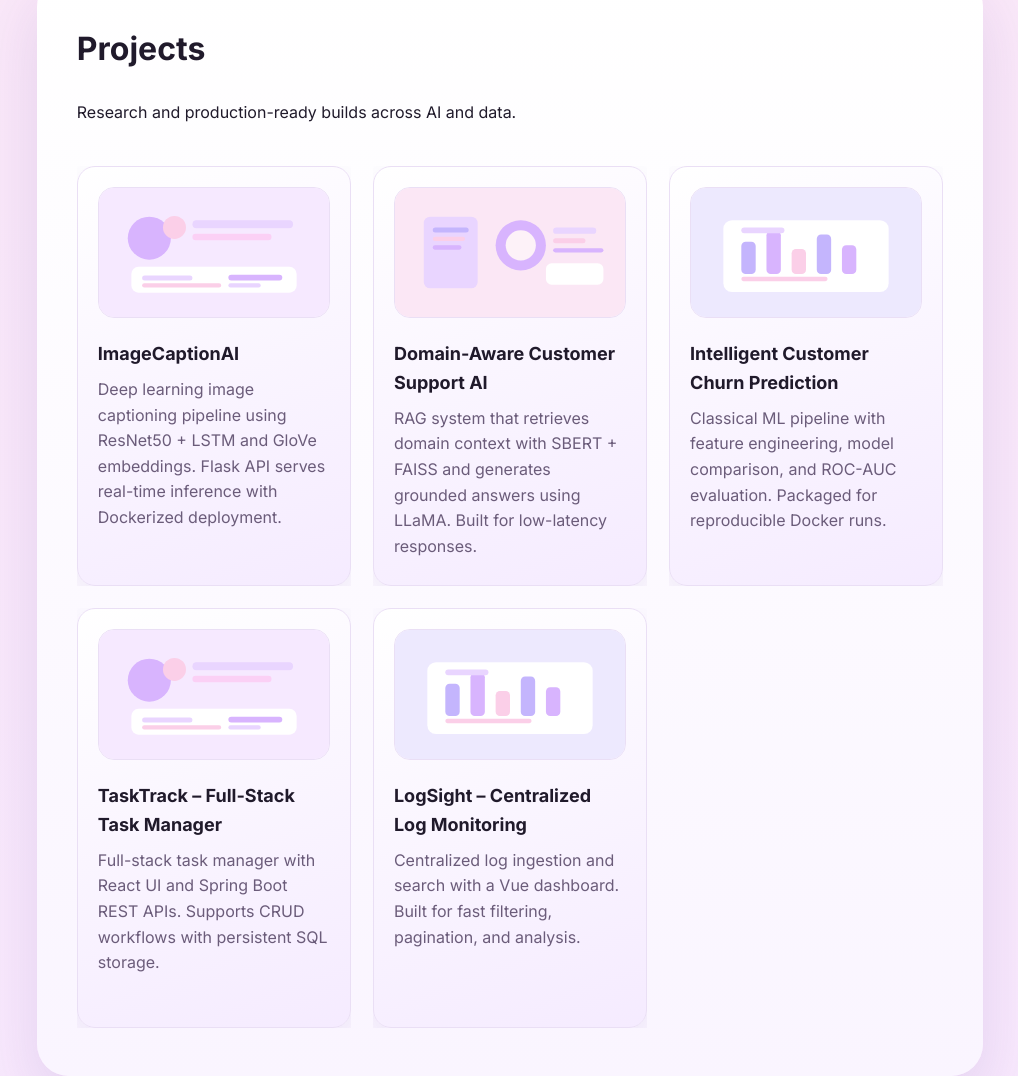
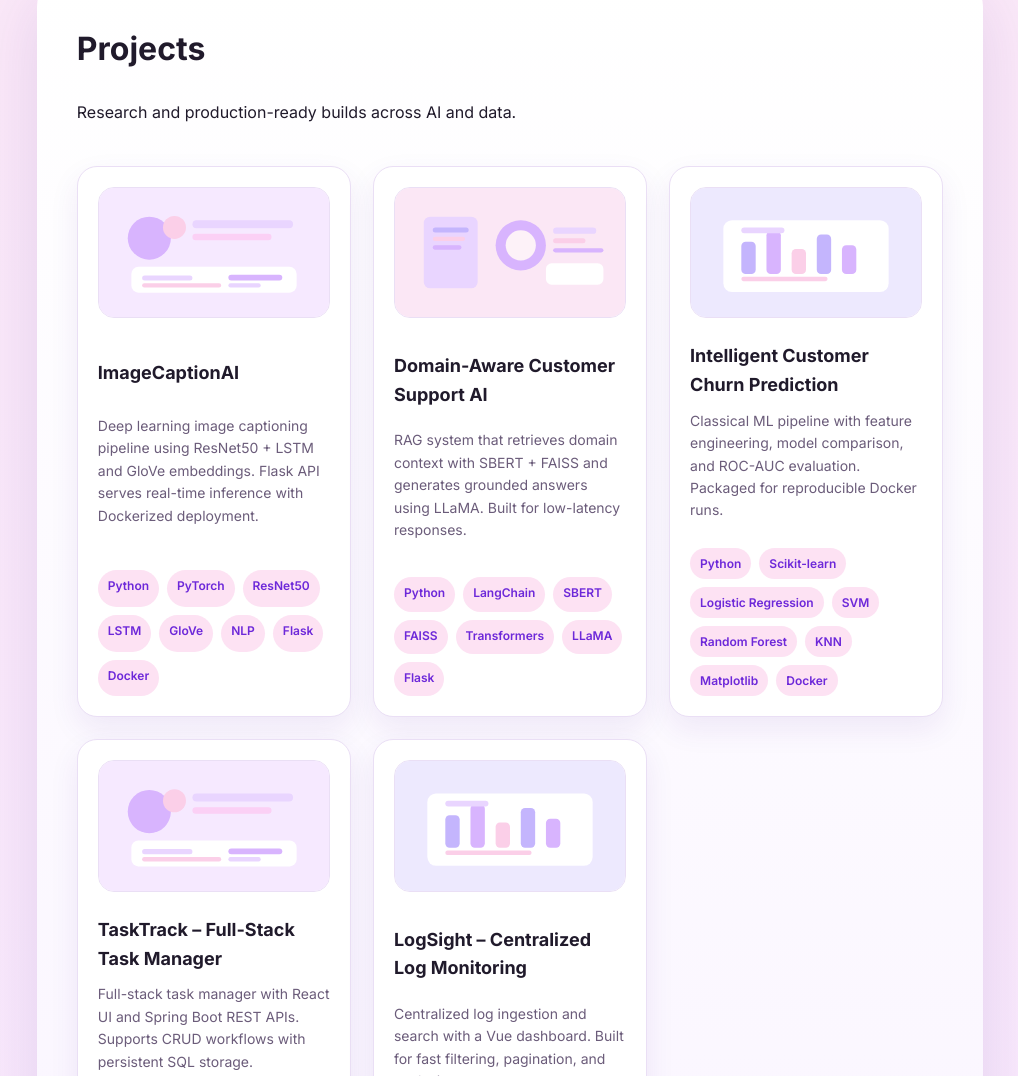
Before and after one commit to SwethaReddy25/SwethaReddy25.github.io, a plain HTML site: page index.html in a window 1280 px wide. Shown: the part 4257-5333 px from the top of the page, without its empty margins (130-1148 px from the left). Drawn offline with Linux system fonts and the light colour scheme.

Commit message:
Switch projects to static cards

```diff
--- a/index.html
+++ b/index.html
@@ -677,9 +677,7 @@
           <p>Research and production-ready builds across AI and data.</p>
         </div>
         <div class="project-grid">
-          <article class="flip-card project-flip">
-            <div class="flip-inner">
-              <div class="flip-front">
+          <article class="project-card">
             <img class="card-media" src="assets/project-vision.svg" alt="ImageCaptionAI visual" />
             <h3>ImageCaptionAI</h3>
             <p>
@@ -687,14 +685,6 @@
               GloVe embeddings. Flask API serves real-time inference with
               Dockerized deployment.
             </p>
-              </div>
-              <div class="flip-back">
-                <h4>Project Details</h4>
-                <p>
-                  Built a deep learning captioning system with ResNet50, LSTM, and GloVe,
-                  exposing inference via Flask + Docker.
-                </p>
-                <h4>Tech Stack</h4>
             <div class="tag-row">
               <span>Python</span>
               <span>PyTorch</span>
@@ -705,13 +695,9 @@
               <span>Flask</span>
               <span>Docker</span>
             </div>
-              </div>
-            </div>
           </article>
 
-          <article class="flip-card project-flip">
-            <div class="flip-inner">
-              <div class="flip-front">
+          <article class="project-card">
             <img class="card-media" src="assets/project-rag.svg" alt="LLM + RAG system visual" />
             <h3>Domain-Aware Customer Support AI</h3>
             <p>
@@ -719,14 +705,6 @@
               generates grounded answers using LLaMA. Built for low-latency
               responses.
             </p>
-              </div>
-              <div class="flip-back">
-                <h4>Project Details</h4>
-                <p>
-                  LangChain-based RAG pipeline with SBERT embeddings, FAISS retrieval,
-                  and LLaMA inference for grounded answers.
-                </p>
-                <h4>Tech Stack</h4>
             <div class="tag-row">
               <span>Python</span>
               <span>LangChain</span>
@@ -736,26 +714,15 @@
               <span>LLaMA</span>
               <span>Flask</span>
             </div>
-              </div>
-            </div>
           </article>
 
-          <article class="flip-card project-flip">
-            <div class="flip-inner">
-              <div class="flip-front">
+          <article class="project-card">
             <img class="card-media" src="assets/project-analytics.svg" alt="Churn prediction visual" />
             <h3>Intelligent Customer Churn Prediction</h3>
             <p>
               Classical ML pipeline with feature engineering, model comparison,
               and ROC-AUC evaluation. Packaged for reproducible Docker runs.
             </p>
-              </div>
-              <div class="flip-back">
-                <h4>Project Details</h4>
-                <p>
-                  Feature engineering, model comparison, and ROC-AUC evaluation packaged with Docker.
-                </p>
-                <h4>Tech Stack</h4>
             <div class="tag-row">
               <span>Python</span>
               <span>Scikit-learn</span>
@@ -766,27 +733,15 @@
               <span>Matplotlib</span>
               <span>Docker</span>
             </div>
-              </div>
-            </div>
           </article>
 
-          <article class="flip-card project-flip">
-            <div class="flip-inner">
-              <div class="flip-front">
+          <article class="project-card">
             <img class="card-media" src="assets/project-vision.svg" alt="TaskTrack app visual" />
             <h3>TaskTrack – Full-Stack Task Manager</h3>
             <p>
               Full-stack task manager with React UI and Spring Boot REST APIs.
               Supports CRUD workflows with persistent SQL storage.
             </p>
-              </div>
-              <div class="flip-back">
-                <h4>Project Details</h4>
-                <p>
-                  Built CRUD workflows with a layered Spring Boot backend, React
-                  hooks-based UI, and PostgreSQL/MySQL persistence.
-                </p>
-                <h4>Tech Stack</h4>
             <div class="tag-row">
               <span>Java</span>
               <span>Spring Boot</span>
@@ -799,27 +754,15 @@
               <span>CSS</span>
               <span>Git</span>
             </div>
-              </div>
-            </div>
           </article>
 
-          <article class="flip-card project-flip">
-            <div class="flip-inner">
-              <div class="flip-front">
+          <article class="project-card">
             <img class="card-media" src="assets/project-analytics.svg" alt="LogSight dashboard visual" />
             <h3>LogSight – Centralized Log Monitoring</h3>
             <p>
-                  Centralized log ingestion and search with a Vue dashboard.
-                  Built for fast filtering, pagination, and analysis.
+              Centralized log ingestion and search with a Vue dashboard. Built
+              for fast filtering, pagination, and analysis.
             </p>
-              </div>
-              <div class="flip-back">
-                <h4>Project Details</h4>
-                <p>
-                  REST APIs for log ingestion, filtering, and pagination with a
-                  Vue dashboard and MongoDB storage.
-                </p>
-                <h4>Tech Stack</h4>
             <div class="tag-row">
               <span>Node.js</span>
               <span>Express.js</span>
@@ -828,8 +771,6 @@
               <span>REST APIs</span>
               <span>Docker</span>
               <span>Git</span>
-                </div>
-              </div>
             </div>
           </article>
         </div>
--- a/styles.css
+++ b/styles.css
@@ -378,29 +378,29 @@ ul {
   grid-template-columns: repeat(auto-fit, minmax(240px, 1fr));
 }
 
-.project-flip .flip-inner {
-  min-height: 420px;
+.project-card {
+  background: #ffffff;
+  border-radius: 20px;
+  padding: 20px;
+  border: 1px solid var(--border);
+  box-shadow: 0 12px 30px rgba(76, 29, 149, 0.08);
+  display: grid;
+  gap: 10px;
+  transition: transform 0.2s ease, box-shadow 0.2s ease;
 }
 
-.project-flip .flip-front {
-  align-content: start;
+.project-card:hover {
+  transform: translateY(-4px);
+  box-shadow: 0 18px 40px rgba(76, 29, 149, 0.16);
 }
 
-.project-flip .flip-front h3 {
+.project-card h3 {
   margin: 0;
   font-size: 18px;
 }
 
-.project-flip .flip-back h4 {
-  margin: 0 0 10px;
-  font-size: 13px;
-  text-transform: uppercase;
-  letter-spacing: 1px;
-  color: var(--primary-dark);
-}
-
-.project-flip .flip-back p {
-  margin: 0 0 12px;
+.project-card p {
+  margin: 0;
   color: var(--muted);
   font-size: 14px;
 }
@@ -460,14 +460,7 @@ ul {
   -webkit-transform: rotateY(180deg);
 }
 
-.project-flip .flip-back {
-  display: grid;
-  align-content: start;
-  gap: 10px;
-  overflow: auto;
-}
-
-.project-flip .flip-back .tag-row {
+.tag-row {
   margin-top: 8px;
 }
 
```
Lines whose indentation alone changed are shown as unchanged.
